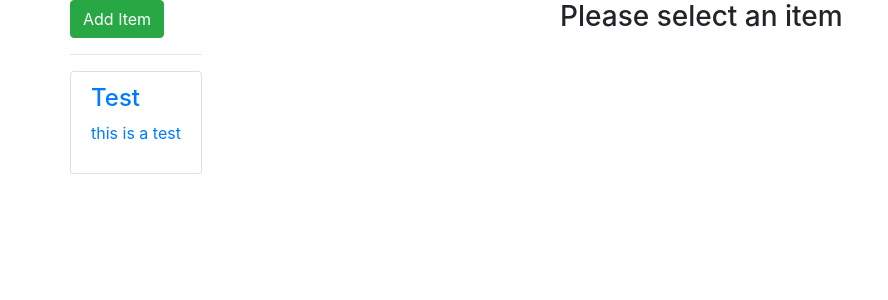
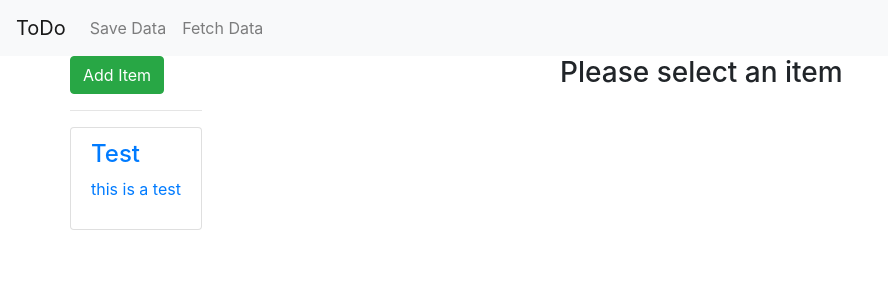
Before and after one commit to ddang9390/Angular-CRUD, an Angular app in the folder angular-crud/: page / in a window 1280 px wide. Shown: the top 300 px of the page, without its empty margins (0-888 px from the left). Built offline with nearby package versions, Linux system fonts and the light colour scheme.

Commit message:
Made basic header

```diff
--- a/angular-crud/src/app/app.component.html
+++ b/angular-crud/src/app/app.component.html
@@ -1,3 +1,9 @@
+<app-header></app-header>
 <div class="container">
-  <router-outlet></router-outlet>
+  <div class="row">
+    <div class="col-md-12">
+        <router-outlet></router-outlet>
+    </div>
+  </div>
+
 </div>
--- a/angular-crud/src/app/app.module.ts
+++ b/angular-crud/src/app/app.module.ts
@@ -11,6 +11,7 @@
 import { ListStartComponent } from './list-start/list-start.component';
 import { ItemsComponent } from './items/items.component';
 import { ItemDetailsComponent } from './item-details/item-details.component';
+import { HeaderComponent } from './header/header.component';
 
 @NgModule({
   declarations: [
@@ -20,7 +21,8 @@
     ListEditComponent,
     ListStartComponent,
     ItemsComponent,
-    ItemDetailsComponent
+    ItemDetailsComponent,
+    HeaderComponent
   ],
   imports: [
     BrowserModule,
--- /dev/null
+++ b/angular-crud/src/app/header/header.component.html
@@ -0,0 +1,12 @@
+<nav class="navbar navbar-expand-lg navbar-light bg-light">
+  <div class="navbar-header">
+    <a href="#" class="navbar-brand">ToDo</a>
+  </div>
+
+  <div class="collapse navbar-collapse">
+    <ul class="navbar-nav">
+        <li><a class="nav-link" (click)="onSaveData()">Save Data</a></li>
+        <li><a class="nav-link" (click)="onFetchData()">Fetch Data</a></li>
+    </ul>
+  </div>
+</nav>
--- /dev/null
+++ b/angular-crud/src/app/header/header.component.ts
@@ -0,0 +1,22 @@
+import { Component, OnInit } from '@angular/core';
+
+@Component({
+  selector: 'app-header',
+  templateUrl: './header.component.html',
+  styleUrls: ['./header.component.css']
+})
+export class HeaderComponent implements OnInit {
+
+  constructor() { }
+
+  ngOnInit() {
+  }
+
+  onSaveData(){
+
+  }
+
+  onFetchData(){
+
+  }
+}
```
Also changed, not shown: angular-crud/src/app/header/header.component.css (added).
